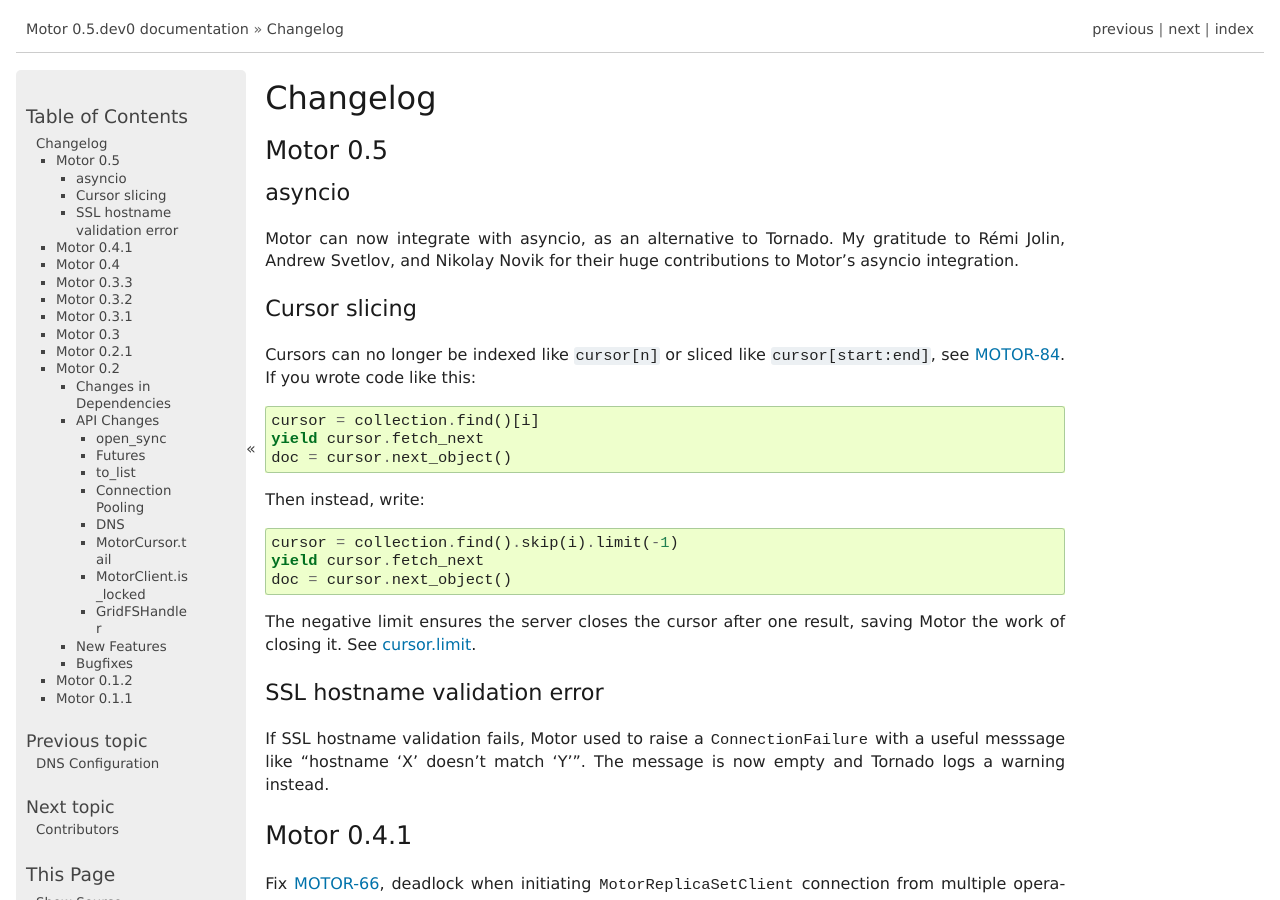
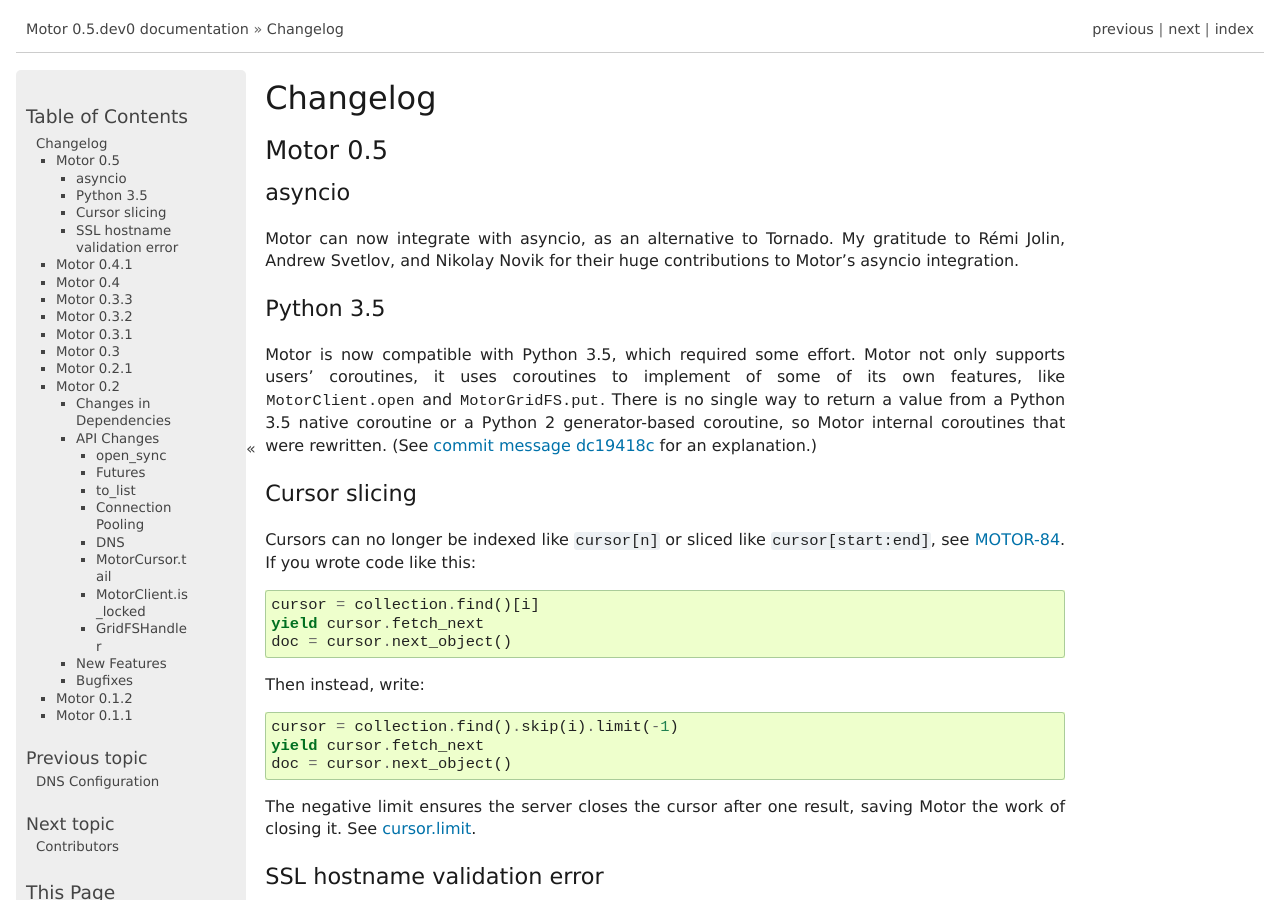
Before and after one commit to mongodb/motor, a Sphinx documentation site: the page built from doc/changelog.rst, in a window 1280 px wide and 900 px high. Built offline with Sphinx 7.4.7, drawn with Linux system fonts in a browser that asks for light colours; the version number is read from the project's files by our own code.

Commit message:
MOTOR-86 Changelog entry for Python 3.5.

```diff
--- a/doc/changelog.rst
+++ b/doc/changelog.rst
@@ -12,6 +12,18 @@
 Motor can now integrate with asyncio, as an alternative to Tornado. My gratitude
 to Rémi Jolin, Andrew Svetlov, and Nikolay Novik for their huge contributions to
 Motor's asyncio integration.
+
+Python 3.5
+~~~~~~~~~~
+
+Motor is now compatible with Python 3.5, which required some effort.
+Motor not only supports users' coroutines, it uses coroutines to implement of
+some of its own features, like `MotorClient.open` and `MotorGridFS.put`.
+There is no single way to return a value from a Python 3.5 native coroutine
+or a Python 2 generator-based coroutine, so Motor internal coroutines that
+were rewritten. (See `commit message dc19418c`_ for an explanation.)
+
+.. _commit message dc19418c: https://github.com/mongodb/motor/commit/dc19418c
 
 
 Cursor slicing
```
